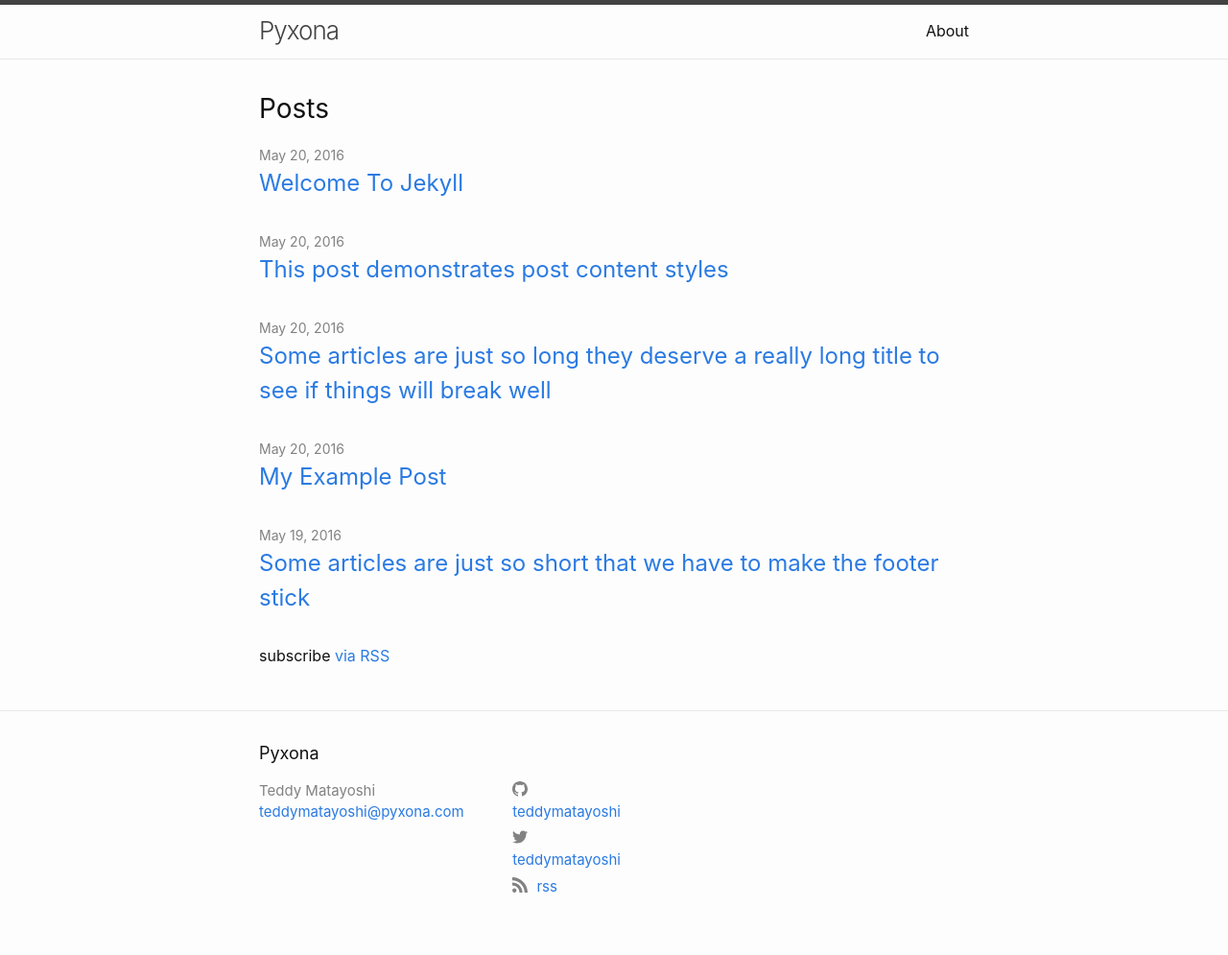
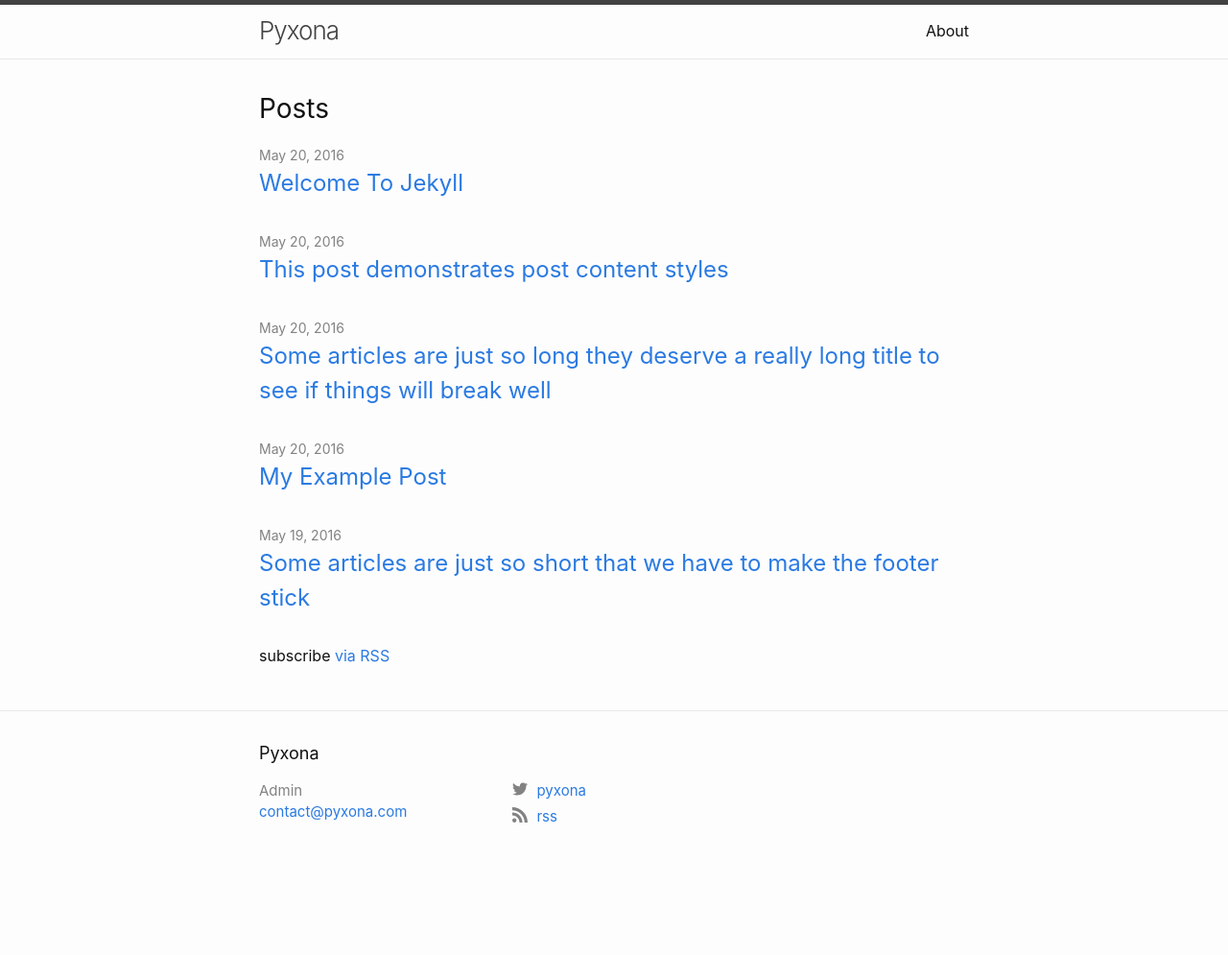
Before and after one commit to teddymatayoshi/teddymatayoshi.github.io, a Jekyll site: the page built from index.md, in a window 1280 px wide. Shown: the whole page at 96% size. Built offline with Jekyll 4.4.1, drawn with Linux system fonts in a browser that asks for light colours; after the commit the page ends 923 px from its top, so only the background shows below that.

Commit message:
Edited config.yaml

```diff
--- a/_config.yml
+++ b/_config.yml
@@ -1,26 +1,25 @@
 title: Pyxona
-author: Teddy Matayoshi
-email: teddymatayoshi@pyxona.com
+author: Admin
+email: contact@pyxona.com
 description:
 
 # social links
-twitter_username: teddymatayoshi
-github_username:  teddymatayoshi
+twitter_username: pyxona
 rss: rss
-# dribbble_username: jekyll
-# facebook_username: jekyll
-# flickr_username: jekyll
-# instagram_username: jekyll
-# linkedin_username: jekyll
-# pinterest_username: jekyll
-# youtube_username: jekyll
-# googleplus_username: +jekyll
+# dribbble_username:
+# facebook_username:
+# flickr_username:
+# instagram_username:
+# linkedin_username:
+# pinterest_username:
+# youtube_username:
+# googleplus_username:
 
 # Mastodon instances
 # mastodon:
-# - username: jekyll
+# - username:
 #   instance: example.com
-# - username: jekyll2
+# - username:
 #   instance: example.com
 
 
```
